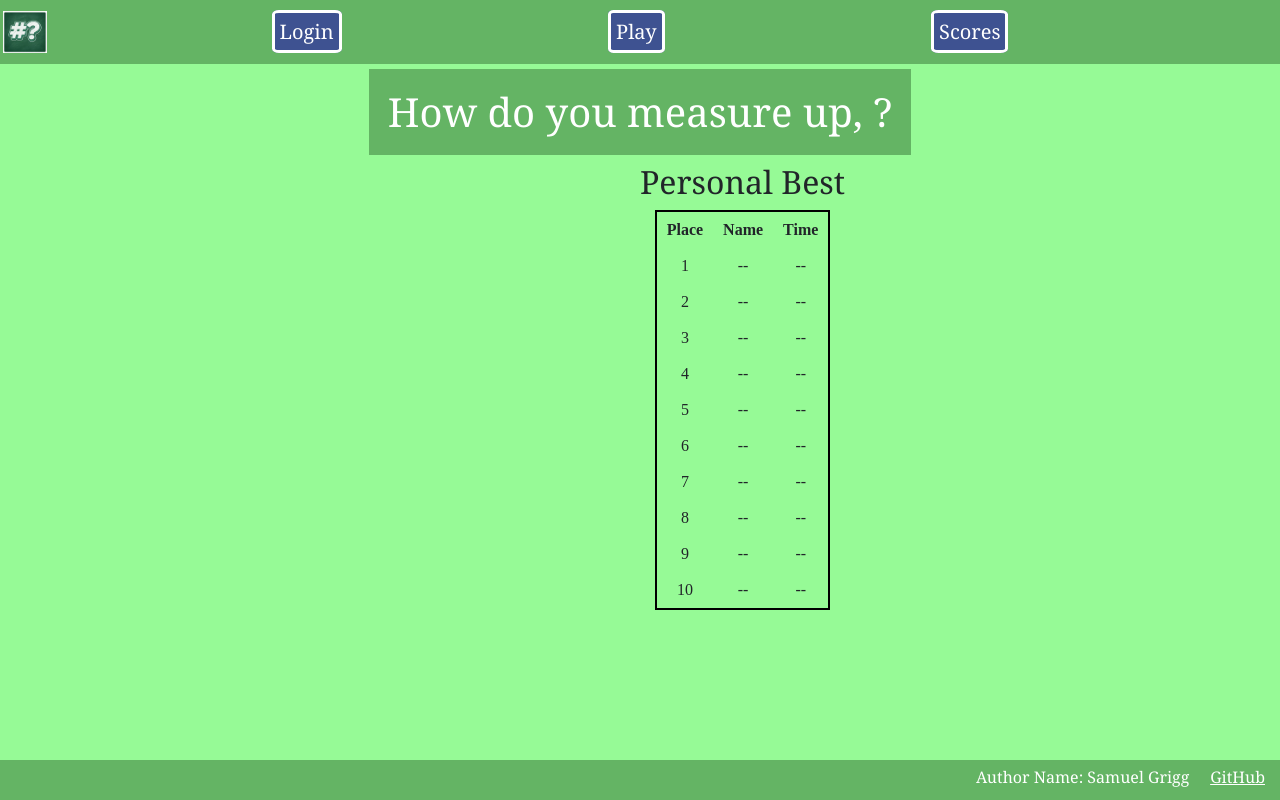
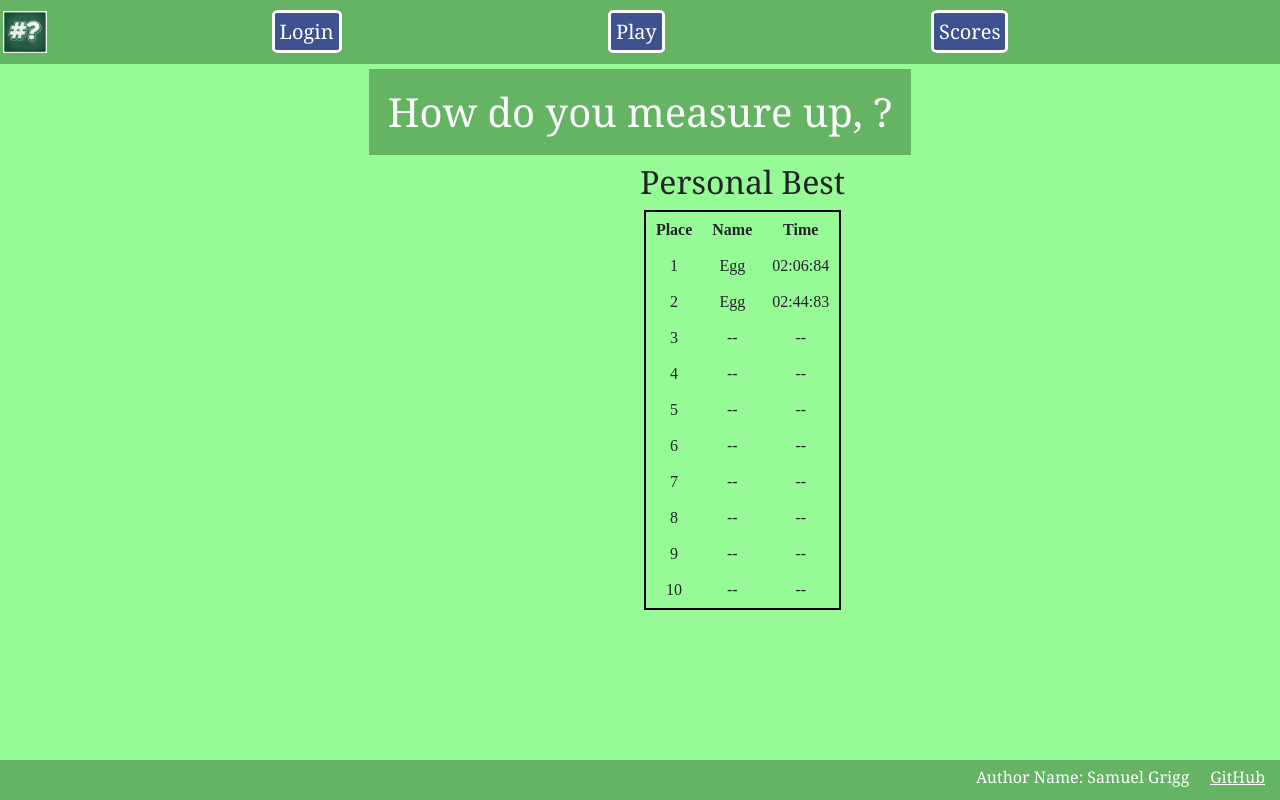
Before and after one commit to SamGrigg04/startup, a React (Vite) app: page /scores in a window 1280 px wide. Built offline with nearby package versions, Linux system fonts and the light colour scheme; a web font is replaced by a local one.

Commit message:
banging my head against a wall makes the bugs swarm

```diff
--- a/src/play/numbrGame.jsx
+++ b/src/play/numbrGame.jsx
@@ -32,7 +32,6 @@ export function NumbrGame(props) {
   const minutesStr = String(minutes).padStart(2, "0")
   const secondsStr = String(seconds).padStart(2, "0")
   const millisecondsStr = String(milliseconds).padStart(2, "0")
-  const timeStr = `${minutesStr}:${secondsStr}:${millisecondsStr}`
 
   // Returns a random integer between 1 and 1000
   function getRandomInt() {
@@ -58,14 +57,13 @@ export function NumbrGame(props) {
       setIsCorrect(true); // Also disables the button so they can't keep guessing
       stopTimer()
 
-      // Let other players know a new game has started
-      GameNotifier.broadcastEvent(userName, GameEvent.End, {userName, time: timeStr});
+      const timeStr = `${minutesStr}:${secondsStr}:${millisecondsStr}`;
+      const scoreObj = { userName, time: timeStr };
 
       // Saves the result to local storage as a string and updates the leaderboard
-      updateScoresLocal({
-        userName,
-        time
-      });
+      updateScoresLocal(scoreObj);
+
+      GameNotifier.broadcastEvent(userName, GameEvent.End, scoreObj);
     }
   };
 
@@ -86,8 +84,8 @@ export function NumbrGame(props) {
 
     // Inserts the new score based off the time
     let found = false;
-    for (const [i, prevScore] of scores.entries()) { // what a weird loop syntax. c'mon react
-      if (timeToMs(newScore.time) < timeToMs(prevScore.time)) {
+    for (let i = 0; i < scores.length; i++) { // what a weird loop syntax. c'mon react
+      if (timeToMs(newScore.time) < timeToMs(scores[i].time)) {
         scores.splice(i, 0, newScore);
         found = true;
         break;
--- a/src/scores/scores.jsx
+++ b/src/scores/scores.jsx
@@ -1,7 +1,6 @@
 import React from 'react';
 import './scores.css';
 import { GameEvent, GameNotifier } from '../gameNotifier';
-import { NumbrGame } from '../play/numbrGame';
 
 export function Scores(props) {
   const userName = props.userName;
@@ -17,29 +16,27 @@ export function Scores(props) {
     }
   }, []);
 
-  // Update local scores when a new game finishes
-  const addLocalScore = (newScore) => {
-    setLocalScores(prev => {
-      const newScores = [...prev, newScore];
-      newScores.sort((a,b) => timeToMs(a.time) - timeToMs(b.time));
-      return newScores.slice(0, 10);
-    });
-  };
-
   // convert time from a string to milliseconds for comparison in a sec
   function timeToMs(timeStr) {
     const [min, sec, mil] = timeStr.split(':').map(Number);
     return min * 60000 + sec * 1000 + mil * 10;
   }
 
-  // Update the global leaderboard upon a game ending
+  // Update the global and local leaderboard upon a game ending
   React.useEffect(() => {
     const handler = (event) => {
       if (event.type == GameEvent.End) { // When a game ends (we do the broadcast thing in numbrGame.jsx)
+        // Update global
         setGlobalScores(prev => {
           const newScores = [...prev, event.value]; // add the new score (we can't just update the old array because react won't notice so there is this weird syntax)
           newScores.sort((a, b) => timeToMs(a.time) - timeToMs(b.time)); // sort by time (takes two items and comparest the time. lowest goes first)
           return newScores.slice(0, 10); // keep top 10
+        });
+        // Update local
+        setLocalScores(prev => {
+          const newScores = [...prev, event.value];
+          newScores.sort((a,b) => timeToMs(a.time) - timeToMs(b.time));
+          return newScores.slice(0, 10);
         });
       }
     };
@@ -118,7 +115,7 @@ export function Scores(props) {
         <div className={`board ${showGlobal ? "visible" : "hidden"}`}>
           <h2>Global Leaderboard</h2>
           <LeaderboardTable scores={globalScores} />
-            <p>eventually this will read from a database, but for now it resets every time the page reloads</p>
+          <p>eventually this will read from a database, but for now it resets every time the page reloads</p>
         </div>
       </div>
     </main>
```
